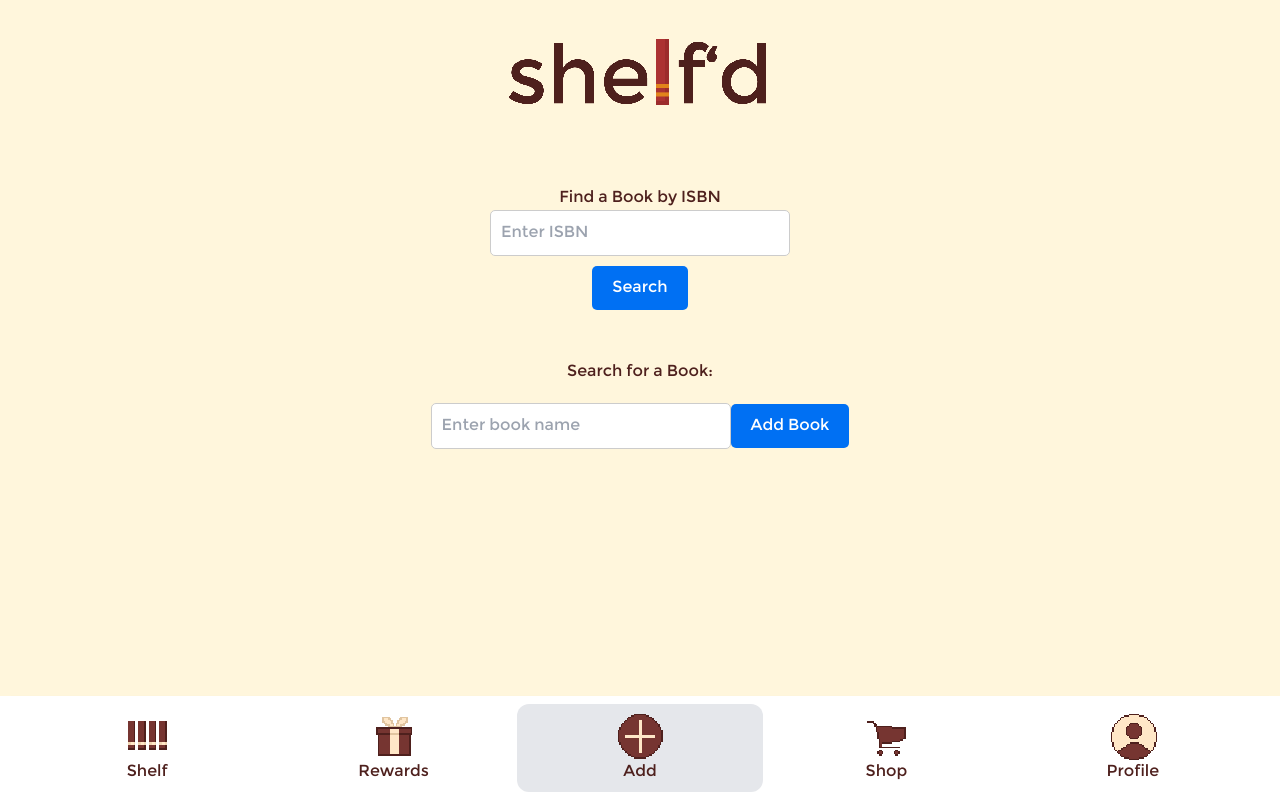
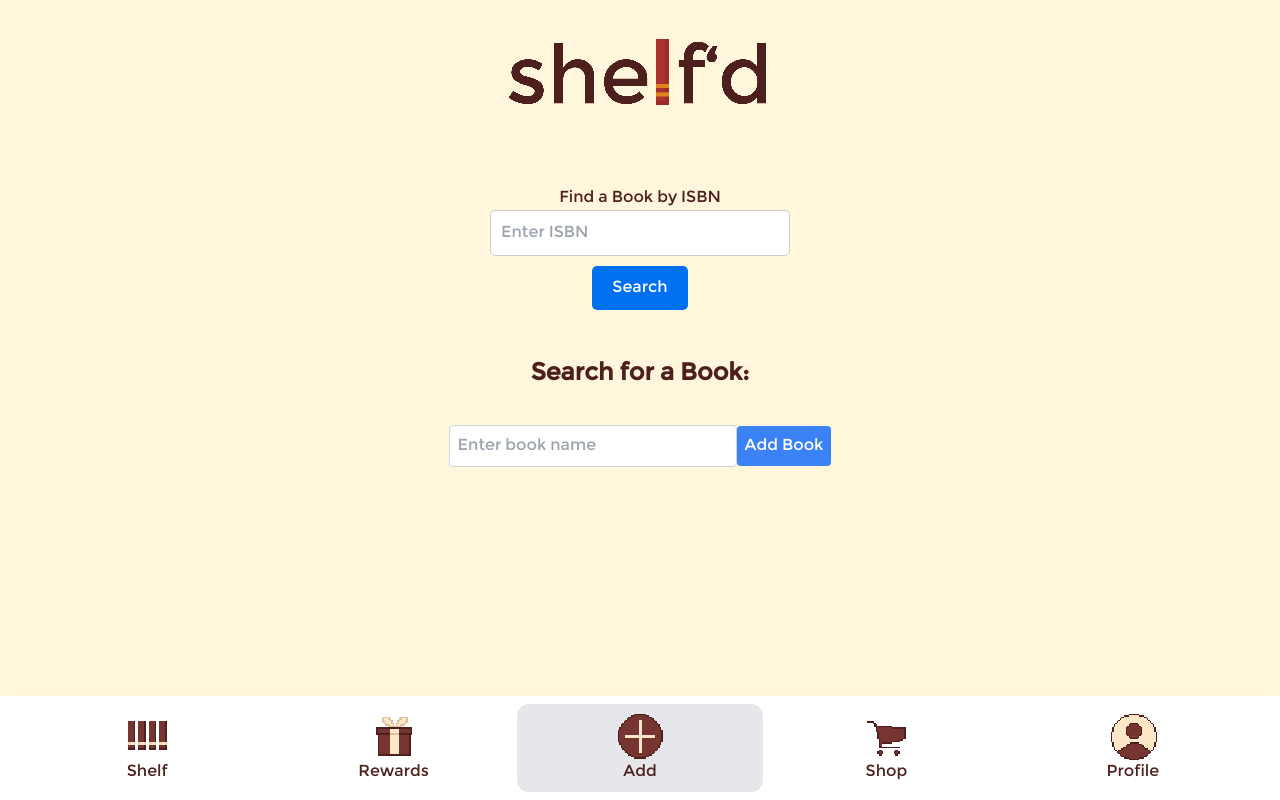
Before and after one commit to matthew-hre/nwHacks2025, a Next.js app: page /addbook in a window 1280 px wide. Built offline with nearby package versions, Linux system fonts and the light colour scheme.

Commit message:
fleshed out add book

```diff
--- a/app/addbook/page.tsx
+++ b/app/addbook/page.tsx
@@ -1,11 +1,118 @@
 import SearchByIsbn from "@/components/SearchByIsbn";
 import AddBookName from "@/components/AddBookName";
+
+import { createClient } from "@/utils/supabase/server";
 
 export default async function FetchIsbns() {
   return (
     <>
       <SearchByIsbn />
-      <AddBookName />
+      <AddBookName addIsbnToDb={addIsbnToDb} />
     </>
   );
 }
+
+export async function addIsbnToDb(formData: FormData) {
+  "use server";
+
+  const bookName = formData.get("bookName") as string;
+
+  console.log("bookName", bookName);
+
+  if (!bookName) {
+    return;
+  }
+
+  processIsbn(bookName);
+}
+
+export async function processIsbn(bookName: string) {
+  "use server";
+
+  const supabase = await createClient();
+  const {
+    data: { user },
+  } = await supabase.auth.getUser();
+
+  const { data } = await supabase
+    .from("books")
+    .select("book_isbn")
+    .eq("book_name", bookName);
+
+  if (data && data.length > 0) {
+    // the book already exists in our DB, so we can just add the user's ID and the book's ISBN to the user_id_isbn table
+    const isbn = data[0].book_isbn;
+
+    const { error } = await supabase.from("user_id_isbn").insert([
+      {
+        id: user?.id,
+        isbn: isbn,
+      },
+    ]);
+
+    if (error) {
+      console.error("Error adding book to user's shelf:", error.message);
+      return;
+    }
+
+    return;
+  }
+
+  // if the book doesn't exist in our DB, we need to add it to the books table first
+  const apiKey = process.env.ISBN_API_KEY; // Store your API key in environment variables for security
+  const apiUrl = `https://api2.isbndb.com/books/${encodeURIComponent(
+    bookName
+  )}`;
+
+  const headers: HeadersInit = {
+    "Content-Type": "application/json",
+  };
+
+  if (apiKey) {
+    headers["Authorization"] = apiKey;
+  }
+
+  const response = await fetch(apiUrl, {
+    headers,
+  });
+
+  const bookData = await response.json();
+
+  if (bookData.error) {
+    console.error("Error fetching book data:", bookData.error);
+    return;
+  }
+
+  const book = bookData.books.find(
+    (book: { title: string; isbn13: string; authors: string[] }) =>
+      book.title === bookName
+  );
+  const isbn = book.isbn13;
+
+  const author = book.authors[0];
+
+  const { error } = await supabase.from("books").insert([
+    {
+      book_isbn: isbn,
+      book_name: bookName,
+      book_author: author,
+    },
+  ]);
+
+  if (error) {
+    console.error("Error adding book to database:", error.message);
+    return;
+  }
+
+  const { error: error2 } = await supabase.from("user_id_isbn").insert([
+    {
+      id: user?.id,
+      isbn: isbn,
+    },
+  ]);
+
+  if (error2) {
+    console.error("Error adding book to user's shelf:", error2.message);
+    return;
+  }
+}
--- a/components/AddBookName.tsx
+++ b/components/AddBookName.tsx
@@ -2,9 +2,15 @@
 
 import React, { useState, useEffect } from "react";
 import { createClient } from "@/utils/supabase/client"; // Import Supabase client creation function
+import { redirect } from "next/navigation";
 
-const AddBookName: React.FC = () => {
+export default function AddBookName({
+  addIsbnToDb,
+}: {
+  addIsbnToDb: (formData: FormData) => void;
+}) {
   const [searchQuery, setSearchQuery] = useState(""); // State for user input
+  // eslint-disable-next-line @typescript-eslint/no-unused-vars
   const [selectedBook, setSelectedBook] = useState<string | null>(null); // State for selected book
   const [suggestions, setSuggestions] = useState<string[]>([]); // State for autofill suggestions
   const [error, setError] = useState(""); // State for error handling
@@ -42,49 +48,39 @@ const AddBookName: React.FC = () => {
     fetchSuggestions();
   }, [searchQuery]);
 
-  const handleAddBook = () => {
-    if (selectedBook) {
-      console.log(`Book added: ${selectedBook}`);
-      // Perform any action here, e.g., save to a database or update state
-    } else {
-      setError("Please select a book before adding.");
+  const handleSubmit = async (e: React.FormEvent<HTMLFormElement>) => {
+    e.preventDefault();
+
+    if (!searchQuery) {
+      setError("Please enter a book name.");
+      return;
     }
+
+    const formData = new FormData();
+    formData.append("bookName", searchQuery); // Append the search query to the form data
+
+    await addIsbnToDb(formData); // Call the parent function to add the book to the DB
+
+    redirect("/"); // Redirect to the home page after adding
   };
 
   return (
-    <div style={{ textAlign: "center", marginTop: "50px" }}>
-      <h1>Search for a Book:</h1>
+    <form className="text-center mt-12" onSubmit={handleSubmit}>
+      <h1 className="text-2xl font-bold mb-4">Search for a Book:</h1>
       <input
         type="text"
+        name="bookName"
         placeholder="Enter book name"
         value={searchQuery}
         onChange={(e) => {
           setSearchQuery(e.target.value);
           setSelectedBook(null); // Clear selected book when the query changes
         }}
-        style={{
-          padding: "10px",
-          width: "300px",
-          borderRadius: "5px",
-          border: "1px solid #ccc",
-          marginBottom: "10px",
-        }}
+        className="p-2 w-72 rounded border border-gray-300 mb-2"
       />
-      {error && <p style={{ color: "red", marginTop: "20px" }}>{error}</p>}
+      {error && <p className="text-red-500 mt-5">{error}</p>}
       {suggestions.length > 0 && (
-        <ul
-          style={{
-            listStyleType: "none",
-            padding: 0,
-            marginTop: "10px",
-            maxHeight: "200px",
-            overflowY: "auto",
-            width: "300px",
-            margin: "0 auto",
-            border: "1px solid #ccc",
-            borderRadius: "5px",
-          }}
-        >
+        <ul className="list-none p-0 mt-2 max-h-52 overflow-y-auto w-72 mx-auto border border-gray-300 rounded">
           {suggestions.map((suggestion, index) => (
             <li
               key={index}
@@ -92,33 +88,16 @@ const AddBookName: React.FC = () => {
                 setSearchQuery(suggestion);
                 setSelectedBook(suggestion); // Set the selected book
               }}
-              style={{
-                padding: "10px",
-                cursor: "pointer",
-                borderBottom: "1px solid #eee",
-              }}
+              className="p-2 cursor-pointer border-b border-gray-200"
             >
               {suggestion}
             </li>
           ))}
         </ul>
       )}
-      <button
-        onClick={handleAddBook}
-        style={{
-          padding: "10px 20px",
-          backgroundColor: "#0070f3",
-          color: "#fff",
-          border: "none",
-          borderRadius: "5px",
-          cursor: "pointer",
-          marginTop: "20px",
-        }}
-      >
+      <button className="p-2 mt-5 bg-blue-500 text-white border-none rounded cursor-pointer">
         Add Book
       </button>
-    </div>
+    </form>
   );
-};
-
-export default AddBookName;
+}
--- a/components/Shelf.tsx
+++ b/components/Shelf.tsx
@@ -64,8 +64,8 @@ export default function Shelf({ books }: ShelfProps) {
   }, []);
 
   return (
-    <div>
-      <canvas ref={canvasRef} className="w-full p-12" height={200} />
+    <div className="w-full">
+      <canvas ref={canvasRef} className="w-full p-8" height={200} />
       <ul>
         {books.map((record, index: number) => (
           <li key={index}>
```
